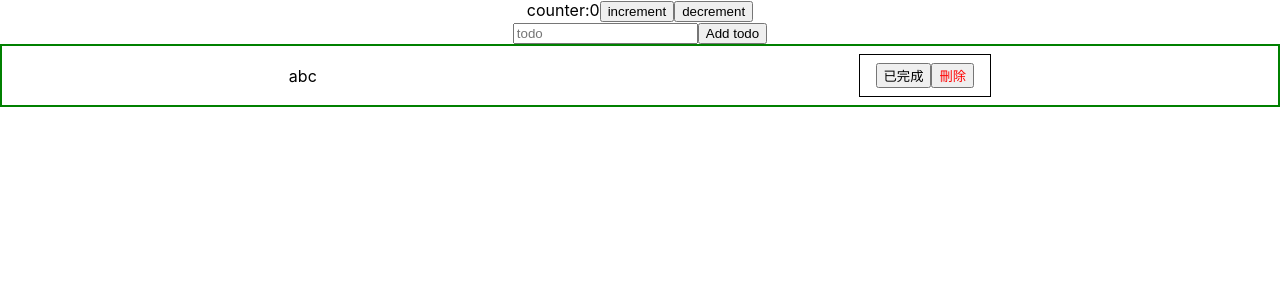
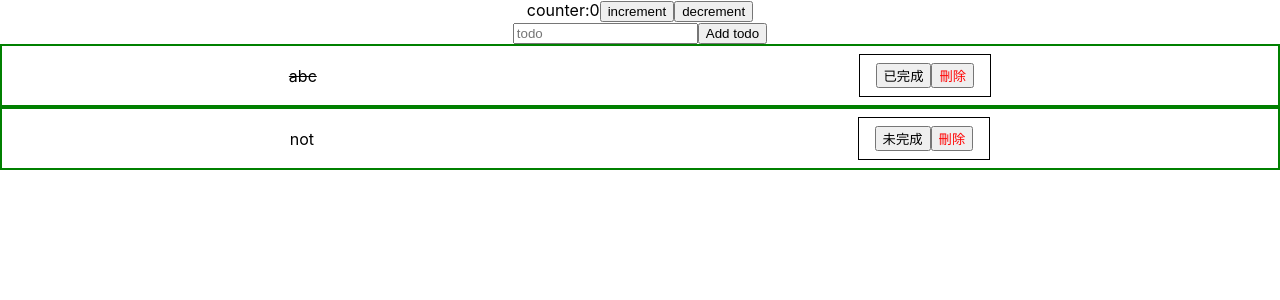
Before and after one commit to nstksean/reactTodolistSimplified, a React (Create React App) app: page / in a window 1280 px wide. Shown: the top 300 px of the page. Built offline with nearby package versions, Linux system fonts and the light colour scheme.

Commit message:
almost complete all function of TodoList

```diff
--- a/src/App.js
+++ b/src/App.js
@@ -10,16 +10,18 @@ import { useState,useRef } from 'react';
 function App() {
 
   const [todos,setTodos] = useState([
-    {id:1, content:'abc'}
+    {id:1, content:'abc', isDone:true},
+    {id:2, content:"not", isDone:false}
   ])
 
   const [value,setValue] = useState('')
-  const id = useRef (2)
+  const id = useRef (3)
 
-  const handelButtonClick=()=>{
+  const handleButtonClick=()=>{
     setTodos ([{
       id:id.current,
-      content:value
+      content:value,
+      isDone:false,
     },...todos])
     setValue('')
     id.current++
@@ -28,18 +30,47 @@ function App() {
   const handleInputChange = (e) =>{
     setValue(e.target.value)
   }
+
+  const handleDeleteTodo = id =>{
+    setTodos(todos.filter(todo => todo.id !== id))
+  }
+
+  const handleKeyDowm = (e)=>{
+
+
+  if (e.key === 'Enter' ){
+    handleButtonClick()
+  }}
+
+  const handleToggleIsDone = id =>{
+    setTodos(todos.map(todo=>{
+      if(todo.id !== id )return todo
+      return{
+        ...todo,
+        isDone: !todo.isDone
+      }
+    }))
+  }
+
   return (
 
     <div className="App">
         <div> <Counter/> </div>
-        <input type="text" placeholder='todo' value={value} onChange={handleInputChange} />
-        <button onClick={handelButtonClick}>Add todo</button>
+        <input
+        type="text"
+        placeholder='todo'
+        value={value}
+        onChange={handleInputChange}
+        onKeyDown={handleKeyDowm}
+          />
+        <button onClick={handleButtonClick}>Add todo</button>
         {
-        todos.map(todo => <TodoItem key={todo.id} todo={todo}/>)
+        todos.map(todo => <TodoItem key={todo.id} todo={todo}
+        handleDeleteTodo={handleDeleteTodo} handleToggleIsDone={handleToggleIsDone} />)
         }
 
     </div>
   );
-}
+      }
 
 export default App;
--- a/src/TodoItem.js
+++ b/src/TodoItem.js
@@ -18,6 +18,8 @@ const TodoContent = styled.div`
 color:black;
 font-size:16px;
 
+${props=> props.isDone && `
+text-decoration:line-through`}
 `
 const TodoButtonWrapper=styled.div`
 display:flex;
@@ -27,18 +29,29 @@ padding:8px 16px;
 border: 1px solid black;`
 
 const Button=styled.button`
+&:hover{
+    color:red;
+}
 `
 const RedButton=styled.button`
 color:red;
 `
-function TodoItem({className,todo}) {
+
+function TodoItem({className,todo,handleDeleteTodo,handleToggleIsDone}) {
+    const handleToggleClick =() =>{
+        handleToggleIsDone(todo.id)
+    }
   return (
 <div>
 <TodoItemWrapper className={className} data-todo-id={todo.id}>
-    <TodoContent>{todo.content}</TodoContent>
+    <TodoContent isDone={todo.isDone} >{todo.content}</TodoContent>
     <TodoButtonWrapper>
-        <Button>已完成</Button>
-        <RedButton>刪除</RedButton>
+        <Button onClick ={handleToggleClick}>
+            {todo.isDone ? '已完成':'未完成'}
+        </Button>
+        <RedButton onClick={()=>{
+            handleDeleteTodo(todo.id)
+        }}>刪除</RedButton>
     </TodoButtonWrapper>
 </TodoItemWrapper>
 </div>);
```
